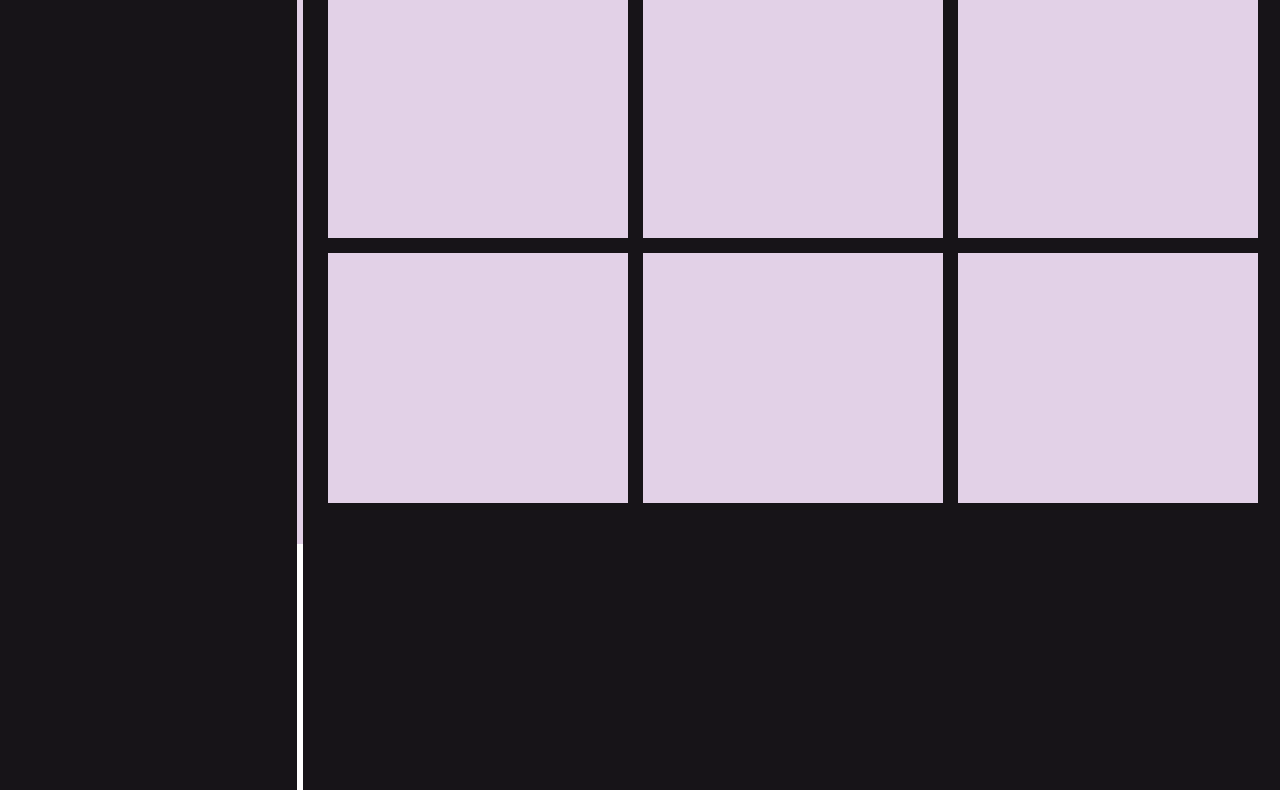
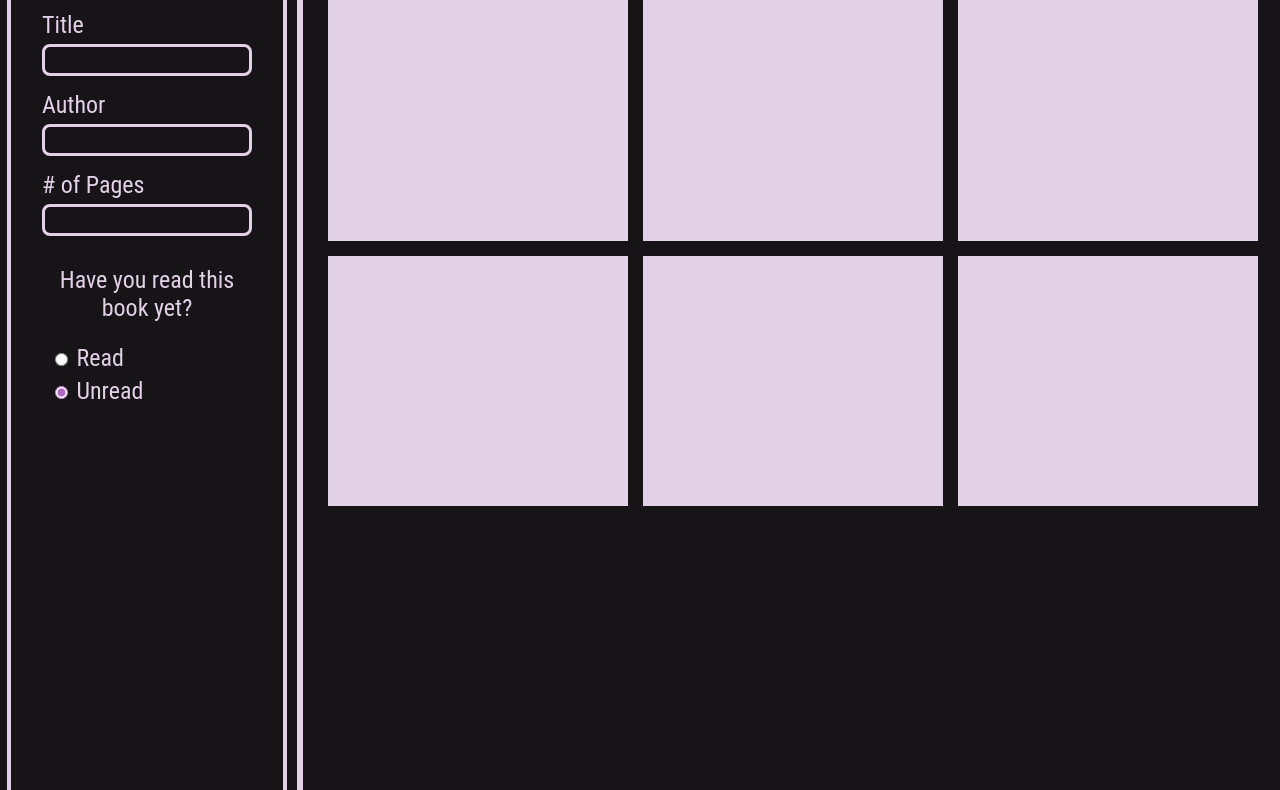
Before and after one commit to blaxokreemo/library, a plain HTML site: page index.html in a window 1280 px wide. Shown: the part 253-1043 px from the top of the page. Drawn offline with Linux system fonts and the light colour scheme; files whose address does not match are found by name.

Commit message:
Add and style form

```diff
--- a/index.html
+++ b/index.html
@@ -22,7 +22,43 @@
             <h1>The Library</h1>
         </div>
 
-        <div class="sidebar"></div>
+        <div class="sidebar">
+            <form action="post" class="new-book-form">
+
+                <div class="formflex">
+                    <h1>New Book</h1>
+                    <label for="title">
+                        Title
+                        <input type="text" name="title" id="title" class="title keyboard-input">
+                    </label>
+                    <label for="author">
+                        Author
+                        <input type="text" name="author" id="author" class="author keyboard-input">
+                    </label>
+                    <label for="pages">
+                        # of Pages
+                        <input type="number" name="pages" id="pages" class="pages keyboard-input">
+                    </label>
+                    <fieldset>
+                        <legend>Have you read this book yet?</legend>
+                        <ul>
+                            <li>
+                                <label for="read">
+                                    <input type="radio" name="read" id="read" value="true">
+                                    Read
+                                </label>
+                            </li>
+                            <li>
+                                <label for="unread">
+                                    <input type="radio" name="read" id="unread" value="false" checked>
+                                    Unread
+                                </label>
+                            </li>
+                        </ul>
+                    </fieldset>
+                </div>
+            </form>
+        </div>
 
         <div class="main-content">
 
--- a/script.js
+++ b/script.js
@@ -1,10 +1,15 @@
 const myLibrary = [];
 
-function Book(title, author, pages) {
+function Book(title, author, pages, read) {
     // the constructor
+    this.title = title;
+    this.author = author;
+    this.pages = pages;
+    this.read = read;
 }
 
 
-function addBookToLibrary() {
+function addBookToLibrary(book) {
     // do stuff here
+    myLibrary.push(book);
 }
--- a/style.css
+++ b/style.css
@@ -7,6 +7,8 @@
 
 }
 
+@import url('https://fonts.googleapis.com/css2?family=Martian+Mono&family=Roboto+Condensed&display=swap');
+
 body {
     margin: -3px;
     padding: 0;
@@ -14,10 +16,10 @@ body {
 
 .container {
     display: grid;
-    grid-template-rows: 1fr 5fr;
+    grid-template-rows: 1fr 7fr;
     grid-template-columns: 300px auto;
     gap: 6px;
-    height: 100vh;
+    height: 100%;
     width: 100%;
     background-color: #e2d1e7;
 }
@@ -25,13 +27,14 @@ body {
 .header,
 .sidebar,
 .main-content {
+    box-sizing: border-box;
     background-color: #171418;
     border-radius: 8px;
 }
 
 .header {
     grid-area: 1 / 1 / 2 / 3;
-    font-family: 'forumregular';
+    font-family: 'Roboto Condensed', sans-serif;
     color: #e2d1e7;
     display: flex;
     align-items: center;
@@ -42,9 +45,86 @@ body {
     margin-left: 75px;
 }
 
+
+/* -------------SIDEBAR--------------- */
+
 .sidebar {
     grid-area: 2 / 1 / 3 / 2;
+    padding: 10px;
+    height: 100%;
+    display: flex;
 }
+
+.formflex {
+    display: flex;
+    flex-direction: column;
+    align-items: center;
+    justify-content: space-around;
+}
+
+.new-book-form {
+    display: block;
+    box-sizing: border-box;
+    border: 4px solid #e2d1e7;
+    background-color: #171418;
+    padding: 20px;
+    border-radius: 10px;
+    height: inherit;
+    align-self: center;
+    color: #e2d1e7;
+}
+
+.new-book-form h1 {
+    font-family: 'Roboto Condensed', sans-serif;
+    font-size: calc(1.5rem + 1vh);
+    text-align: center;
+}
+
+.new-book-form label {
+    display: block;
+    margin: 5px;
+    font-family: 'Roboto Condensed', sans-serif;
+    font-size: calc(1rem + 1vh);
+}
+
+.keyboard-input {
+    display: block;
+    border-radius: 8px;
+    border: 3px solid #e2d1e7;
+    height: 1.5rem;
+    width: 200px;
+    margin: 5px 0px;
+    background-color: #171418;
+}
+
+.keyboard-input:focus {
+    outline: none;
+    border: 3px solid #ad69c2;
+    transition: border 0.3s;
+}
+
+.new-book-form fieldset {
+    border: none;
+    margin-top: 20px;
+}
+
+.new-book-form legend {
+    font-family: 'Roboto Condensed', sans-serif;
+    font-size: calc(1rem + 1vh);
+    text-align: center;
+}
+
+.new-book-form ul {
+    list-style-type: none;
+    padding-left: 0;
+}
+
+input[type=radio] {
+    accent-color: #ad69c2;
+}
+
+
+/* ------------MAIN CONTENT------------*/
 
 .main-content {
     grid-area: 2 / 2 / 3 / 3;
@@ -60,7 +140,7 @@ body {
 .library {
     flex: 1;
     display: grid;
-    grid-template-rows: repeat(4, 250px);
+    grid-template-rows: repeat(3, 250px);
     grid-template-columns: repeat(auto-fit, minmax(250px, 1fr));
     gap: 15px;
     padding: 25px;
```
